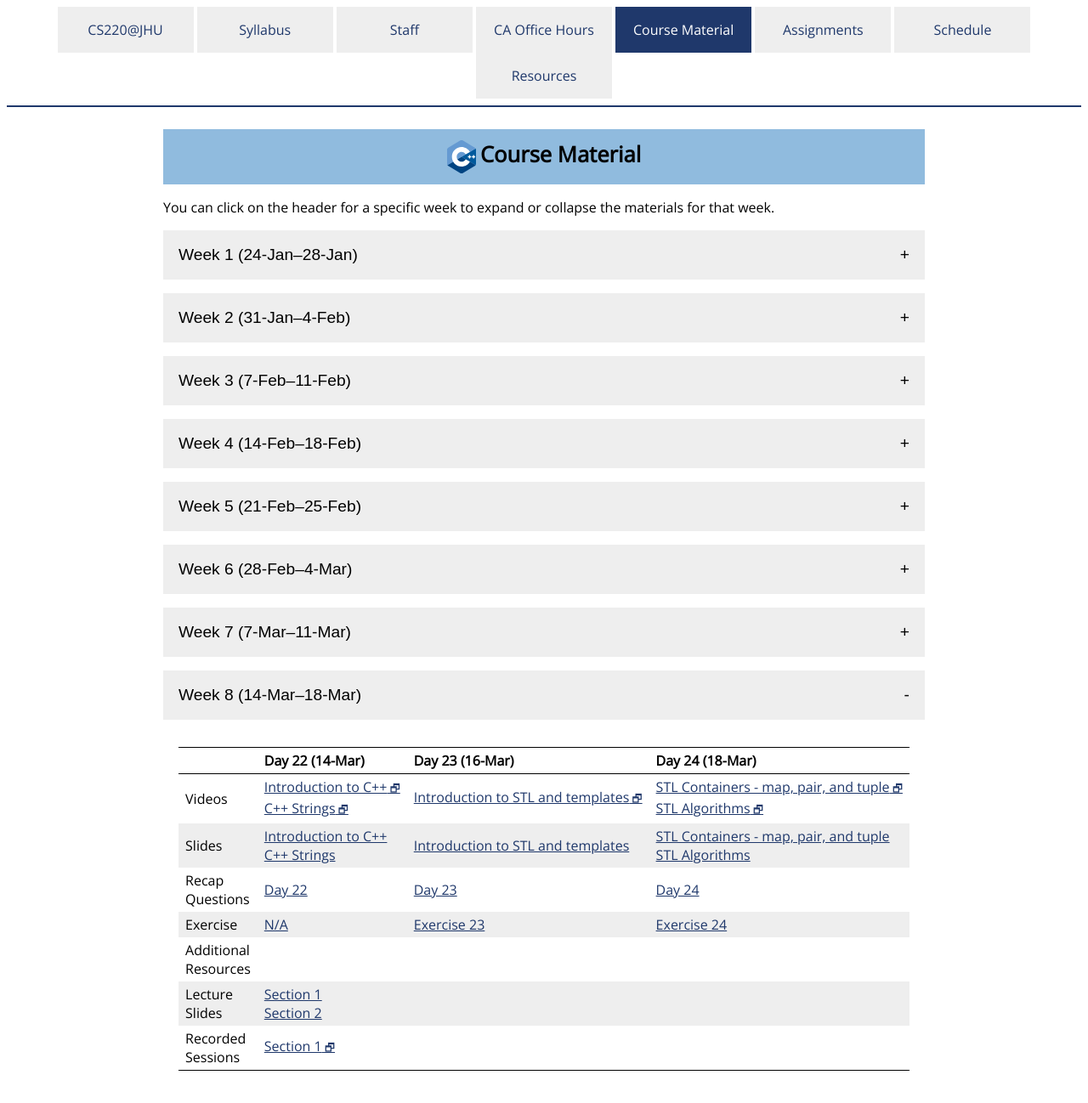
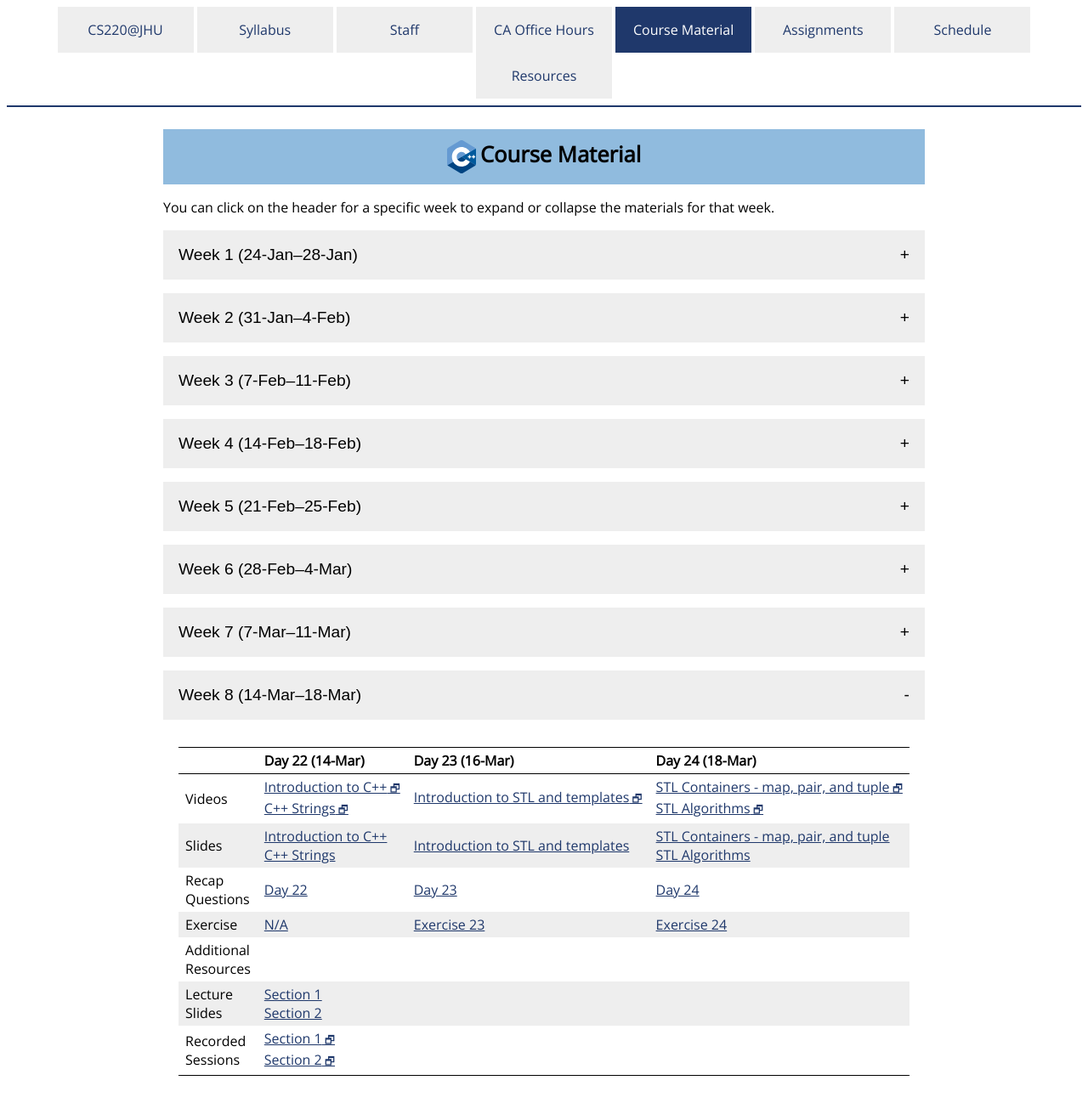
Before and after one commit to jhu-ip/cs220-s22, a Jekyll site: the page built from material.md, in a window 1280 px wide. Shown: the whole page at 85% size. Built offline with Jekyll 4.4.1, drawn with Linux system fonts in a browser that asks for light colours; some web fonts are replaced.

Commit message:
Added video

```diff
--- a/material.csv
+++ b/material.csv
@@ -247,6 +247,7 @@ Week,Day,Date,Type,Link text,URL
 8,1,14-Mar,LectureSlides,"Section 1",slides/sec01/day22_notes.pdf
 8,1,14-Mar,LectureSlides,Section 2,slides/sec02/22.pdf
 8,1,14-Mar,Recording,"Section 1",https://jh.hosted.panopto.com/Panopto/Pages/Viewer.aspx?id=8569857b-044d-4506-934b-ae580126139e
+8,1,14-Mar,Recording,"Section 2",https://jh.hosted.panopto.com/Panopto/Pages/Viewer.aspx?id=c5336e3e-890c-4bc2-940a-ae580137a743
 8,2,16-Mar,Video,"Introduction to STL and templates",https://jh.hosted.panopto.com/Panopto/Pages/Viewer.aspx?id=04905da6-f193-4a6e-9f3e-ae2300279736
 8,2,16-Mar,Slides,"Introduction to STL and templates",slides/day23_stl_templates.pdf
 8,2,16-Mar,Recap,"Day 23",questions/day23.html
--- a/material.md
+++ b/material.md
@@ -467,7 +467,7 @@ the materials for that week.
     </tr>
     <tr>
       <td>Recorded<br>Sessions</td>
-      <td><a class='external' target='_blank' href='https://jh.hosted.panopto.com/Panopto/Pages/Viewer.aspx?id=8569857b-044d-4506-934b-ae580126139e'>Section 1</a></td>
+      <td><a class='external' target='_blank' href='https://jh.hosted.panopto.com/Panopto/Pages/Viewer.aspx?id=8569857b-044d-4506-934b-ae580126139e'>Section 1</a><br><a class='external' target='_blank' href='https://jh.hosted.panopto.com/Panopto/Pages/Viewer.aspx?id=c5336e3e-890c-4bc2-940a-ae580137a743'>Section 2</a></td>
       <td></td>
       <td></td>
     </tr>
```
